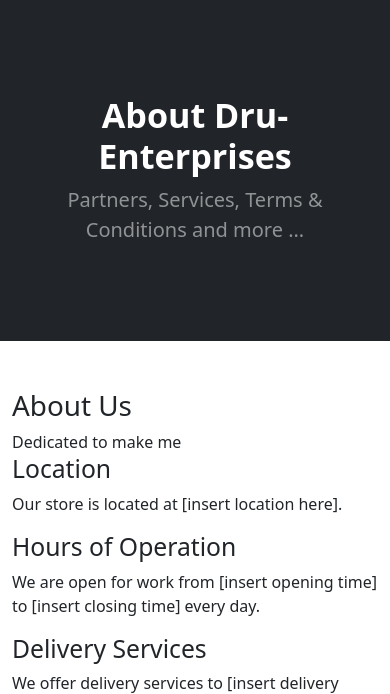
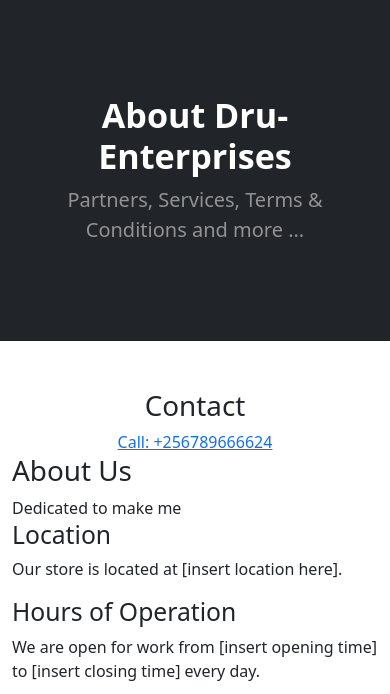
Before and after one commit to kalosius/Dru-Limited, a Django app: page /about/ in a window 390 px wide. Shown: the part 59-753 px from the top of the page. Run offline with Django 5.2, Linux system fonts and the light colour scheme; some libraries are stand-ins or nearby versions.

Commit message:
phone number added

```diff
--- a/druu/templates/about.html
+++ b/druu/templates/about.html
@@ -16,6 +16,10 @@
         </div>
     </header>
     <br><br>
+    <center>
+        <h1>Contact</h1>
+    <a href="tel:+256789666624">Call: +256789666624</a>
+    </center>
     <div class="container ">
         <h1>About Us</h1>
         Dedicated to make me
```
Also changed, not shown: druu/templates/contact.html (+5 -2 lines).
